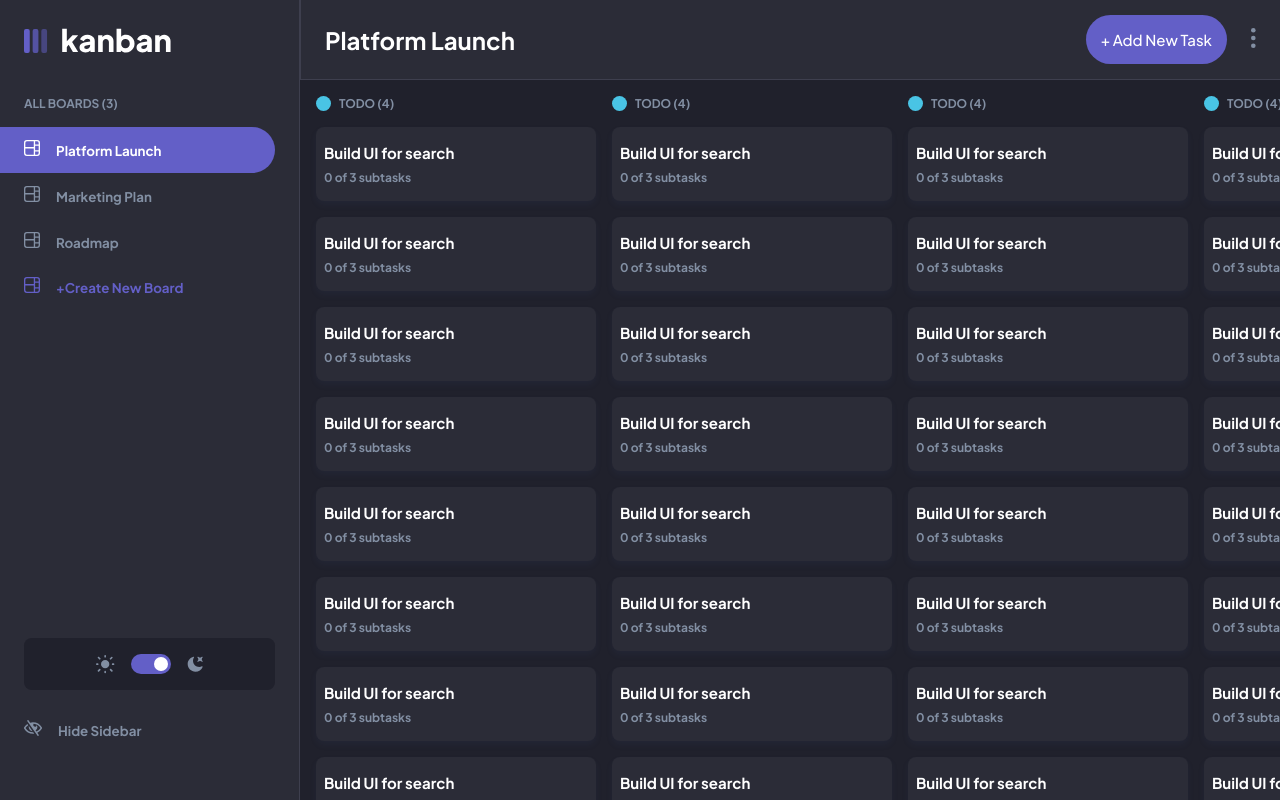
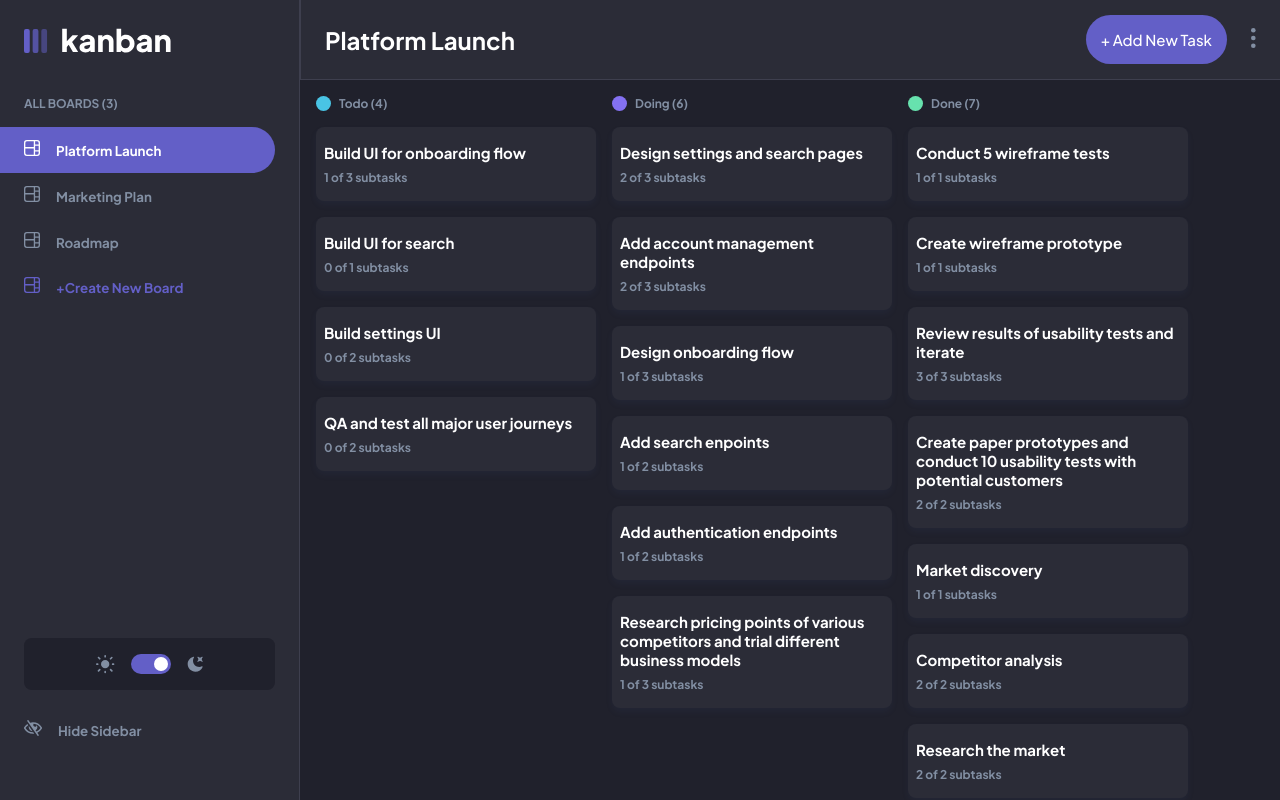
Before and after one commit to bsarnii/kanban-task-manager, an Angular app: page / in a window 1280 px wide. Built offline with nearby package versions, Linux system fonts and the light colour scheme.

Commit message:
binded localStorage data with UI

```diff
--- a/src/app/app.component.ts
+++ b/src/app/app.component.ts
@@ -1,20 +1,28 @@
-import { Component } from '@angular/core';
+import { Component, OnInit } from '@angular/core';
 import { SidebarToggleService } from './services/sidebar-toggle.service';
+import data from '../assets/data.json';
+import { CurrentBoardService } from './services/current-board.service';
 
 @Component({
   selector: 'app-root',
   templateUrl: './app.component.html',
   styleUrls: ['./app.component.scss']
 })
-export class AppComponent {
+export class AppComponent implements OnInit {
 
-  constructor (public sidebarService: SidebarToggleService) {}
+  constructor (
+    public sidebarService: SidebarToggleService,
+    public currentBoardService: CurrentBoardService
+    ) {
+      if (localStorage.length === 0){
+        localStorage.setItem("boards", JSON.stringify(data))
+      }
+      currentBoardService.setCurrentBoard(JSON.parse(localStorage["boards"]).boards[0])
+    }
 
   ngOnInit(){
-    console.log(window.innerWidth)
     if (window.innerWidth <= 575){
       this.sidebarService.sidebarOpened = false;
     }
-    console.log(this.sidebarService.sidebarOpened)
   }
 }
--- a/src/app/column/column.component.html
+++ b/src/app/column/column.component.html
@@ -1,10 +1,10 @@
 <div class="column-head">
-    <span></span>
-    <h2 class="heading-s">{{columnName}} (4)</h2>
+    <span [style.background-color]="color"></span>
+    <h2 class="heading-s">{{columnName}} ({{taskNumber}})</h2>
 </div>
 <div class="column-body">
-    <div *ngFor="let i of [0,1,2,3,4,5,6,7,8,9,10,11,12,13,14]" class="task">
-        <h3 class="heading-m">{{taskTitle}}</h3>
-        <p class="body-m">{{completedSubtasks}} of {{totalSubtasks}} subtasks</p>
+    <div *ngFor="let task of tasks" class="task">
+        <h3 class="heading-m">{{task.title}}</h3>
+        <p class="body-m">{{filterCompletedTasks(task.subtasks)}} of {{task.subtasks.length}} subtasks</p>
     </div>
 </div>
--- a/src/app/column/column.component.ts
+++ b/src/app/column/column.component.ts
@@ -6,9 +6,25 @@ import { Component, Input } from '@angular/core';
   styleUrls: ['./column.component.scss']
 })
 export class ColumnComponent {
-@Input() columnName:string = "TODO"
-@Input() taskTitle:string = "Build UI for search"
-@Input() completedSubtasks:number = 0;
-@Input() totalSubtasks:number = 3;
+@Input() color:string = "#49C4E5";
+@Input() columnName:string = "TODO";
+@Input() taskNumber:number = 0;
+@Input() tasks= [
+  {
+    description: "",
+    status: "",
+    subtasks: [
+      {
+        isCompleted: false,
+        title: ""
+      }
+    ],
+    title: ""
+  }
+]
+
+filterCompletedTasks(subtasks: any):number{
+  return subtasks.filter((subtask: { isCompleted: boolean; }) => subtask.isCompleted === true).length
+}
 
 }
--- a/src/app/header/header.component.html
+++ b/src/app/header/header.component.html
@@ -3,7 +3,7 @@
     <img class="logo" *ngIf="colorTheme.lightMode" [style.display]="sidebarService.sidebarOpened ? 'none' : 'block'" src="assets/logo-dark.svg" alt="logo">
     <img class="mobile-logo" src="assets/logo-mobile.svg" alt="logo-mobile">
     <div class="line"></div>
-    <h1 class="heading-xl">Platform Launch</h1>
+    <h1 class="heading-xl">{{this.currentBoardService.currentBoard.name}}</h1>
     <button (click)="sidebarService.toggleSidebar()" [ngSwitch]="sidebarService.sidebarOpened">
         <img *ngSwitchCase="false" src="assets/icon-chevron-down.svg" alt="extend menu">
         <img *ngSwitchCase="true" src="assets/icon-chevron-up.svg" alt="collapse menu">
--- a/src/app/header/header.component.ts
+++ b/src/app/header/header.component.ts
@@ -1,6 +1,7 @@
 import { Component } from '@angular/core';
 import { ColorThemeService } from '../services/color-theme.service';
 import { SidebarToggleService } from '../services/sidebar-toggle.service';
+import { CurrentBoardService } from '../services/current-board.service';
 
 @Component({
   selector: 'app-header',
@@ -10,7 +11,8 @@ import { SidebarToggleService } from '../services/sidebar-toggle.service';
 export class HeaderComponent {
   constructor(
     public colorTheme: ColorThemeService,
-    public sidebarService:SidebarToggleService
+    public sidebarService:SidebarToggleService,
+    public currentBoardService: CurrentBoardService
     ) {}
 
 }
--- a/src/app/main/main.component.html
+++ b/src/app/main/main.component.html
@@ -2,9 +2,10 @@
     <h1 class="heading-l">This board is empty. Create a new column to get started</h1>
     <button class="btn button-primary-l">+ Add New Column</button>
 </div>
-<app-column></app-column>
-<app-column></app-column>
-<app-column></app-column>
-<app-column></app-column>
-<app-column></app-column>
-<app-column></app-column>
+<app-column
+*ngFor="let column of this.currentBoardService.currentBoard.columns; let i = index"
+[columnName]="column.name"
+[taskNumber]="column.tasks.length"
+[tasks]="column.tasks"
+[color]="colors[i]"
+></app-column>
--- a/src/app/main/main.component.scss
+++ b/src/app/main/main.component.scss
@@ -2,11 +2,27 @@
     min-height: calc(100vh - 5rem);
     height: calc(100vh - 5rem);
     display: flex;
-    overflow: scroll;
+    overflow: auto;
+    scrollbar-color: #635FC7 transparent;
+    scrollbar-width: thin;
     &:has(.empty-board){
     display: flex;
     justify-content: center;
     align-items: center;
+    }
+    &::-webkit-scrollbar{
+        width: 6px;
+        height: 6px;
+    }
+    &::-webkit-scrollbar-track{
+        background: transparent;
+    }
+    &::-webkit-scrollbar-thumb{
+        background-color: #635FC7;
+        border-radius: 20px;
+    }
+    &::-webkit-scrollbar-corner{
+        background: transparent;
     }
 }
 .empty-board{
--- a/src/app/main/main.component.ts
+++ b/src/app/main/main.component.ts
@@ -1,4 +1,5 @@
 import { Component } from '@angular/core';
+import { CurrentBoardService } from '../services/current-board.service';
 
 @Component({
   selector: 'app-main',
@@ -6,5 +7,9 @@ import { Component } from '@angular/core';
   styleUrls: ['./main.component.scss']
 })
 export class MainComponent {
+  constructor(public currentBoardService: CurrentBoardService){
+    console.log(currentBoardService.currentBoard.columns)
+  }
 
+  colors=["#49C4E5","#8471F2","#67E2AE","#d6d45a","#e09660","#e0635e","#de5fc7","#5d64de"]
 }
--- /dev/null
+++ b/src/app/services/current-board.service.ts
@@ -0,0 +1,32 @@
+import { Injectable } from '@angular/core';
+
+@Injectable({
+  providedIn: 'root'
+})
+export class CurrentBoardService {
+
+  constructor() { }
+
+  currentBoard = {
+    columns: [{
+      name:"",
+      tasks: [
+        {
+          description: "",
+          status: "",
+          subtasks: [
+            {
+              isCompleted: false,
+              title: ""
+            }
+          ],
+          title: ""
+        }
+      ]
+    }],
+    name:""
+  }
+  setCurrentBoard(board:any){
+    this.currentBoard = board;
+  }
+}
--- a/src/app/sidebar/sidebar.component.html
+++ b/src/app/sidebar/sidebar.component.html
@@ -4,28 +4,21 @@
         <img *ngIf="colorTheme.lightMode" src="assets/logo-dark.svg" alt="logo">
     </div>
     <div class="boards">
-        <h2 class="heading-s">ALL BOARDS (3)</h2>
+        <h2 class="heading-s">ALL BOARDS ({{boards.boards.length}})</h2>
         <ul>
-            <li>
-                <button (click)="handleOnBoardClick()" class="btn btn-list active">
+            <li
+            *ngFor="let board of boards.boards; let i = index"
+            >
+                <button
+                (click)="handleOnBoardClick(i)"
+                class="btn btn-list"
+                [class.active]="selectedIndex === i">
                     <svg width="16" height="16" xmlns="http://www.w3.org/2000/svg"><path d="M0 2.889A2.889 2.889 0 0 1 2.889 0H13.11A2.889 2.889 0 0 1 16 2.889V13.11A2.888 2.888 0 0 1 13.111 16H2.89A2.889 2.889 0 0 1 0 13.111V2.89Zm1.333 5.555v4.667c0 .859.697 1.556 1.556 1.556h6.889V8.444H1.333Zm8.445-1.333V1.333h-6.89A1.556 1.556 0 0 0 1.334 2.89V7.11h8.445Zm4.889-1.333H11.11v4.444h3.556V5.778Zm0 5.778H11.11v3.11h2a1.556 1.556 0 0 0 1.556-1.555v-1.555Zm0-7.112V2.89a1.555 1.555 0 0 0-1.556-1.556h-2v3.111h3.556Z" fill="#828FA3"/></svg>
-                    <span>Platform Launch</span>
+                    <span>{{board.name}}</span>
                 </button>
             </li>
             <li>
-                <button (click)="handleOnBoardClick()" class="btn btn-list">
-                    <svg width="16" height="16" xmlns="http://www.w3.org/2000/svg"><path d="M0 2.889A2.889 2.889 0 0 1 2.889 0H13.11A2.889 2.889 0 0 1 16 2.889V13.11A2.888 2.888 0 0 1 13.111 16H2.89A2.889 2.889 0 0 1 0 13.111V2.89Zm1.333 5.555v4.667c0 .859.697 1.556 1.556 1.556h6.889V8.444H1.333Zm8.445-1.333V1.333h-6.89A1.556 1.556 0 0 0 1.334 2.89V7.11h8.445Zm4.889-1.333H11.11v4.444h3.556V5.778Zm0 5.778H11.11v3.11h2a1.556 1.556 0 0 0 1.556-1.555v-1.555Zm0-7.112V2.89a1.555 1.555 0 0 0-1.556-1.556h-2v3.111h3.556Z" fill="#828FA3"/></svg>
-                    <span>Marketing Plan</span>
-                </button>
-            </li>
-            <li>
-                <button (click)="handleOnBoardClick()"class="btn btn-list">
-                    <svg width="16" height="16" xmlns="http://www.w3.org/2000/svg"><path d="M0 2.889A2.889 2.889 0 0 1 2.889 0H13.11A2.889 2.889 0 0 1 16 2.889V13.11A2.888 2.888 0 0 1 13.111 16H2.89A2.889 2.889 0 0 1 0 13.111V2.89Zm1.333 5.555v4.667c0 .859.697 1.556 1.556 1.556h6.889V8.444H1.333Zm8.445-1.333V1.333h-6.89A1.556 1.556 0 0 0 1.334 2.89V7.11h8.445Zm4.889-1.333H11.11v4.444h3.556V5.778Zm0 5.778H11.11v3.11h2a1.556 1.556 0 0 0 1.556-1.555v-1.555Zm0-7.112V2.89a1.555 1.555 0 0 0-1.556-1.556h-2v3.111h3.556Z" fill="#828FA3"/></svg>
-                    <span>Roadmap</span>
-                </button>
-            </li>
-            <li>
-                <button (click)="handleOnBoardClick()" class="btn btn-create">
+                <button (click)="onCreateBoardClick()" class="btn btn-create">
                     <svg width="16" height="16" xmlns="http://www.w3.org/2000/svg"><path d="M0 2.889A2.889 2.889 0 0 1 2.889 0H13.11A2.889 2.889 0 0 1 16 2.889V13.11A2.888 2.888 0 0 1 13.111 16H2.89A2.889 2.889 0 0 1 0 13.111V2.89Zm1.333 5.555v4.667c0 .859.697 1.556 1.556 1.556h6.889V8.444H1.333Zm8.445-1.333V1.333h-6.89A1.556 1.556 0 0 0 1.334 2.89V7.11h8.445Zm4.889-1.333H11.11v4.444h3.556V5.778Zm0 5.778H11.11v3.11h2a1.556 1.556 0 0 0 1.556-1.555v-1.555Zm0-7.112V2.89a1.555 1.555 0 0 0-1.556-1.556h-2v3.111h3.556Z" fill="#828FA3"/></svg>
                     <span>+Create New Board</span>
                 </button>
--- a/tsconfig.json
+++ b/tsconfig.json
@@ -2,6 +2,8 @@
 {
   "compileOnSave": false,
   "compilerOptions": {
+    "resolveJsonModule": true,
+    "allowSyntheticDefaultImports": true,
     "baseUrl": "./",
     "outDir": "./dist/out-tsc",
     "forceConsistentCasingInFileNames": true,
```
Also changed, not shown: src/app/sidebar/sidebar.component.ts (+22 -4 lines), 1 other file (tests, documents, lock files or other folders).
